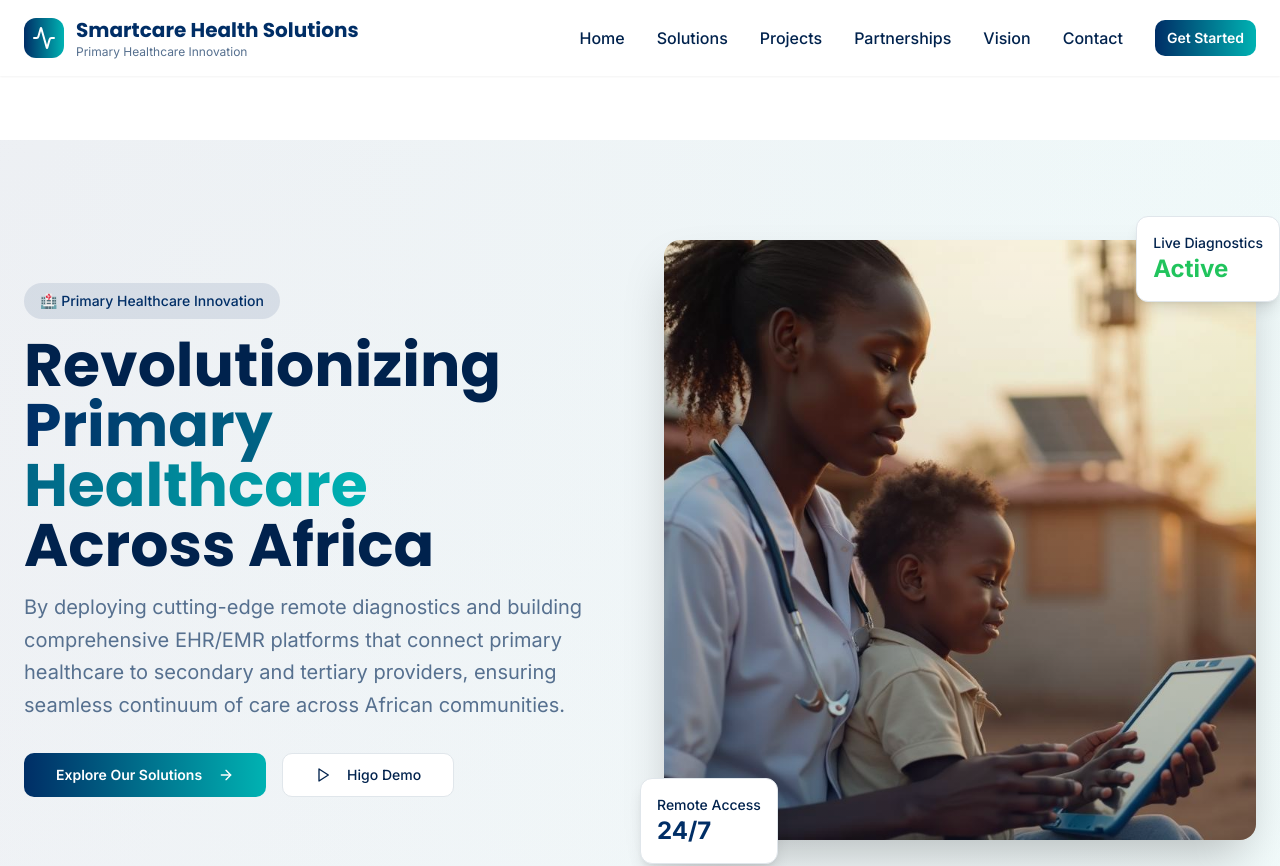
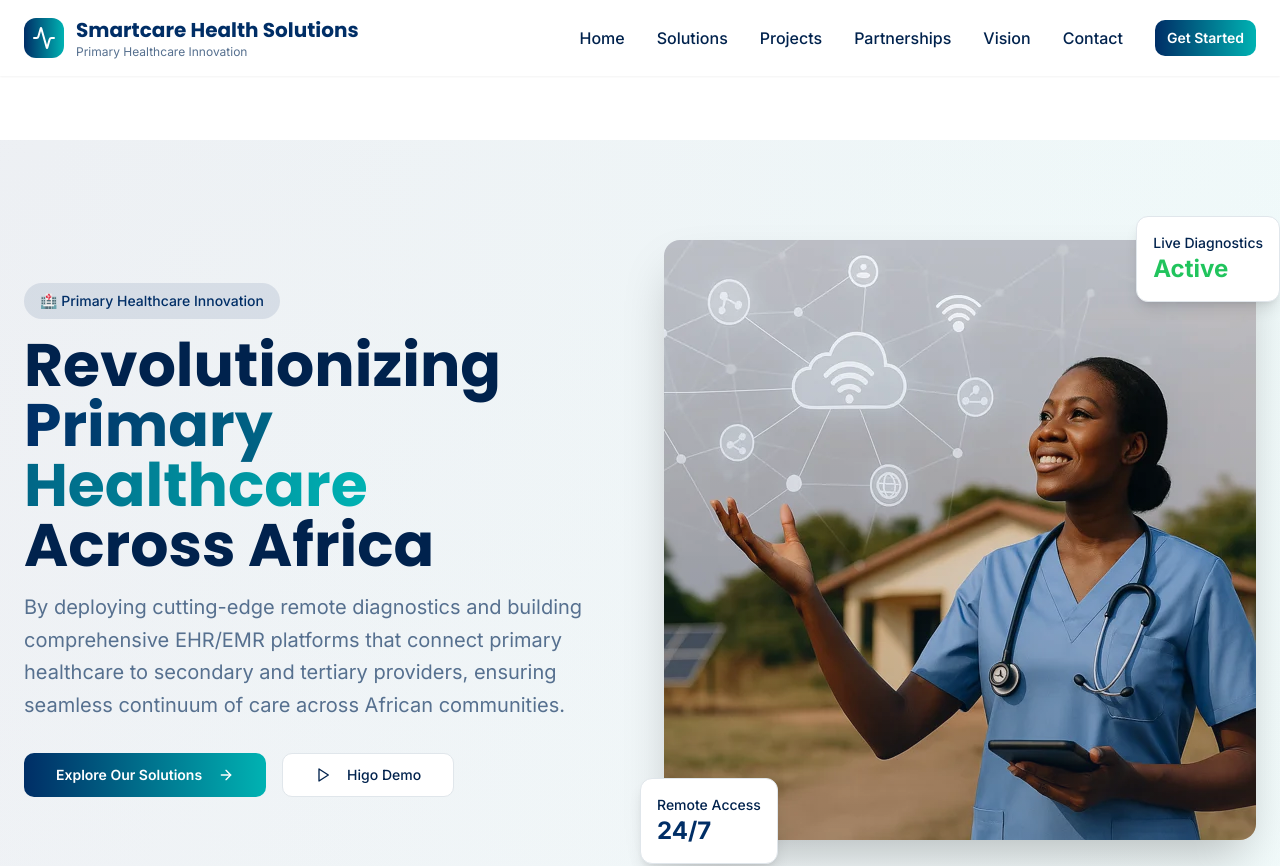
Before and after one commit to smart-care-health/smartcare-health, a React (Vite) app: page / in a window 1280 px wide. Shown: the top 866 px of the page. Built offline with nearby package versions, Linux system fonts and the light colour scheme.

Commit message:
Update Hero Image
Replace the current hero image with the provided image, maintaining the existing layout and aspect ratio.

```diff
--- a/src/components/Hero.tsx
+++ b/src/components/Hero.tsx
@@ -1,6 +1,6 @@
 import { Button } from "@/components/ui/button";
 import { ArrowRight, Play } from "lucide-react";
-import heroImage from "@/assets/hero-healthcare-new.jpg";
+const heroImage = "/lovable-uploads/62ee4cd1-618f-4bee-a8c2-860ec24e8f5b.png";
 const Hero = () => {
 
   return <section id="home" className="relative min-h-screen flex items-center bg-gradient-to-br from-health-light to-white overflow-hidden">
@@ -55,7 +55,7 @@ const Hero = () => {
           {/* Hero Image */}
           <div className="relative">
             <div className="relative z-10 rounded-2xl overflow-hidden shadow-2xl">
-              <img src={heroImage} alt="African healthcare worker using digital device with patient" className="w-full h-[600px] object-cover" />
+              <img src={heroImage} alt="African healthcare worker with stethoscope holding tablet, with digital connectivity icons and solar panels in rural setting" className="w-full h-[600px] object-cover" />
               <div className="absolute inset-0 bg-gradient-to-t from-primary/20 to-transparent" />
             </div>
 
```
Also changed, not shown: public/lovable-uploads/62ee4cd1-618f-4bee-a8c2-860ec24e8f5b.png (added).
